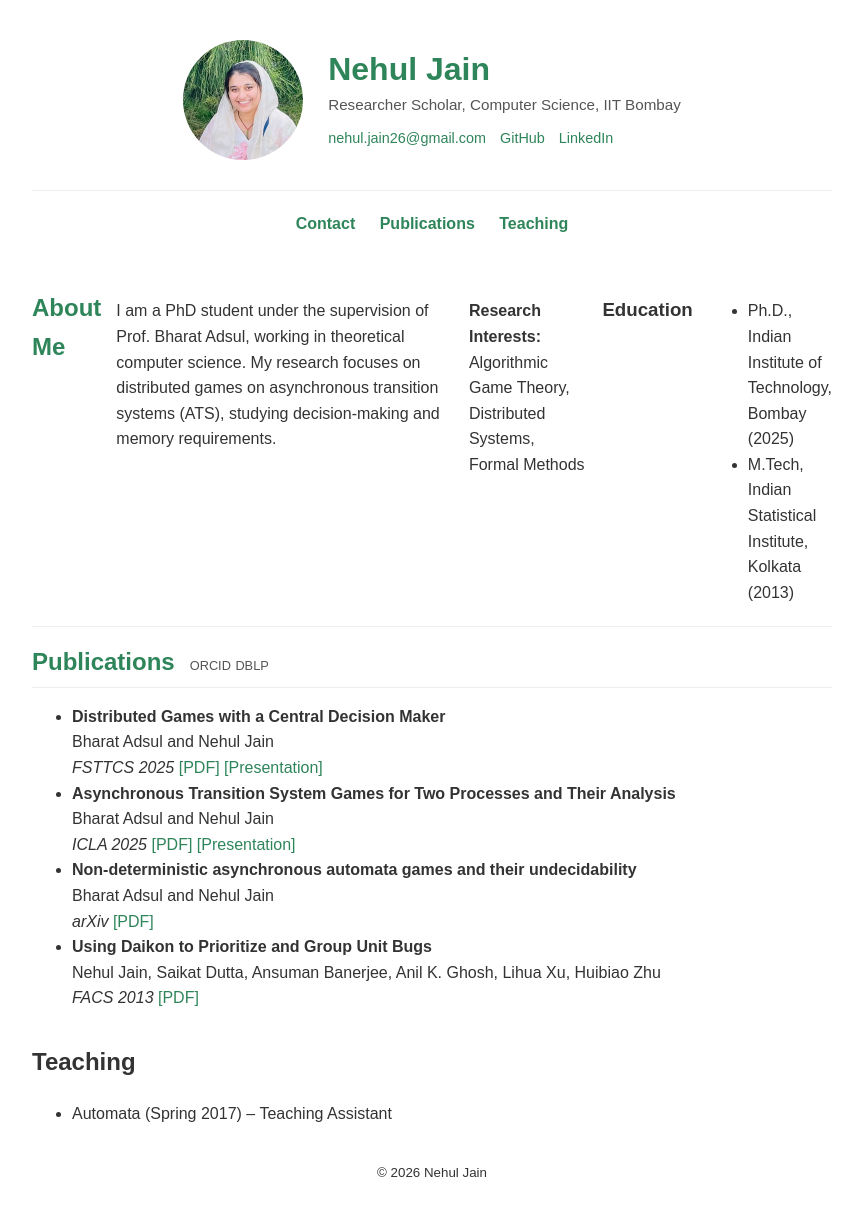
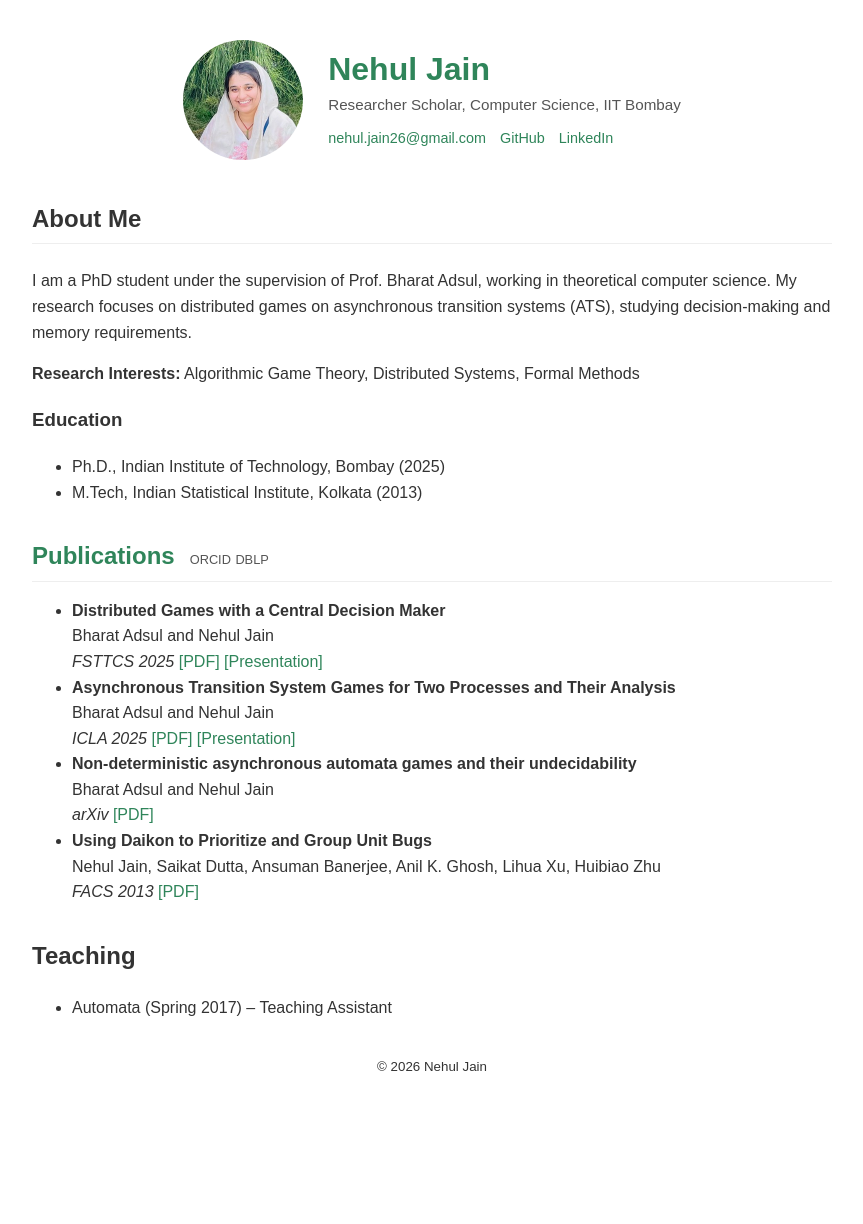
Before and after one commit to nehuljain26/nehuljain26.github.io, a Jekyll site: the page built from index.md, in a window 1280 px wide. Shown: the whole page, without its empty margins (208-1071 px from the left). Built offline with Jekyll 4.4.1, drawn with Linux system fonts in a browser that asks for light colours; after the commit the page ends 1118 px from its top, so only the background shows below that.

Commit message:
removed nav

```diff
--- a/_includes/bio.html
+++ b/_includes/bio.html
@@ -1,5 +1,5 @@
-<section id="bio" class="section-title">
-  <h2>About Me</h2>
+<section id="bio" >
+  <h2 class="section-title">About Me</h2>
   <p>{{ site.data.bio.description }}</p>
   <p><strong>Research Interests:</strong> {{ site.data.bio.interests | join: ", " }}</p>
   <h3>Education</h3>
--- a/_layouts/default.html
+++ b/_layouts/default.html
@@ -23,11 +23,11 @@
       </div>
     </div>
 
-    <nav>
+    <!-- <nav>
       <a href="/">Contact</a>
       <a href="#publications">Publications</a>
       <a href="#teaching">Teaching</a>
-    </nav>
+    </nav> -->
   </header>
 
   <main>
```
